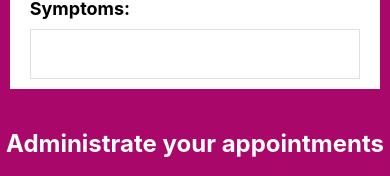
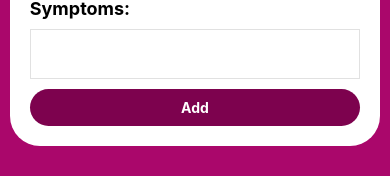
Before and after one commit to alanmaranto/appointment-mobile, a React Native app: screen / in a window 390 px wide. Shown: the part 572-748 px from the top of the page. Built offline with nearby package versions, Linux system fonts and the light colour scheme.

Commit message:
feature(form): add field states and andd native alerts

```diff
--- a/src/components/Form.js
+++ b/src/components/Form.js
@@ -1,12 +1,24 @@
 import React, {useState} from 'react';
-import {Text, StyleSheet, View, TextInput, Button} from 'react-native';
+import {
+  Text,
+  StyleSheet,
+  View,
+  TextInput,
+  Button,
+  TouchableHighlight,
+  Alert,
+} from 'react-native';
 import DateTimePickerModal from 'react-native-modal-datetime-picker';
-import { formatDate, formatTime } from '../helpers/helpers'
+import {formatDate, formatTime} from '../helpers/helpers';
 const Form = () => {
   const [isDatePickerVisible, setDatePickerVisibility] = useState(false);
   const [isTimePickerVisible, setTimePickerVisibility] = useState(false);
   const [date, setDate] = useState('');
   const [time, setTime] = useState('');
+  const [pacient, setPacient] = useState('');
+  const [owner, setOwner] = useState('');
+  const [phone, setPhone] = useState('');
+  const [symptoms, setSymptoms] = useState('');
 
   const showDatePicker = () => {
     setDatePickerVisibility(true);
@@ -30,9 +42,36 @@ const Form = () => {
   };
 
   const onConfirmTime = (time) => {
-      setTime(time.toLocaleString('en-US', formatTime))
+    setTime(time.toLocaleString('en-US', formatTime));
     hideTimePicker();
   };
+
+  const showAlert = () => {
+    Alert.alert(
+      'Error', // Title
+      'All fields are required', // Message
+      [
+        {
+          text: 'OK',
+        },
+      ],
+    );
+  };
+
+  const addAppointment = () => {
+    if (
+      pacient.trim() === '' ||
+      owner.trim() === '' ||
+      phone.trim() === '' ||
+      date.trim() === '' ||
+      time.trim() === '' ||
+      symptoms.trim() === ''
+    ) {
+      showAlert();
+      return;
+    }
+  };
+
   return (
     <>
       <View style={styles.form}>
@@ -40,19 +79,19 @@ const Form = () => {
           <Text style={styles.label}>Pacient:</Text>
           <TextInput
             style={styles.input}
-            onChangeText={(text) => console.log(text)}></TextInput>
+            onChangeText={(e) => setPacient(e)}></TextInput>
         </View>
         <View>
           <Text style={styles.label}>Owner:</Text>
           <TextInput
             style={styles.input}
-            onChangeText={(text) => console.log(text)}></TextInput>
+            onChangeText={(e) => setOwner(e)}></TextInput>
         </View>
         <View>
           <Text style={styles.label}>Phone Contact:</Text>
           <TextInput
             style={styles.input}
-            onChangeText={(text) => console.log(text)}
+            onChangeText={(e) => setPhone(e)}
             keyboardType="numeric"></TextInput>
         </View>
         <View>
@@ -91,7 +130,14 @@ const Form = () => {
           <TextInput
             multiline
             style={styles.input}
-            onChangeText={(text) => console.log(text)}></TextInput>
+            onChangeText={(e) => setSymptoms(e)}></TextInput>
+        </View>
+        <View>
+          <TouchableHighlight
+            onPress={() => addAppointment()}
+            style={styles.btnSubmit}>
+            <Text style={styles.textSubmit}>Add</Text>
+          </TouchableHighlight>
         </View>
       </View>
     </>
@@ -112,6 +158,18 @@ const styles = StyleSheet.create({
     paddingHorizontal: 20,
     paddingVertical: 10,
     marginHorizontal: '2.5%',
+    borderRadius: 30,
+  },
+  btnSubmit: {
+    padding: 10,
+    marginVertical: 10,
+    backgroundColor: '#7d024e',
+    borderRadius: 20,
+  },
+  textSubmit: {
+    color: '#FFF',
+    fontWeight: 'bold',
+    textAlign: 'center',
   },
 });
 
```
